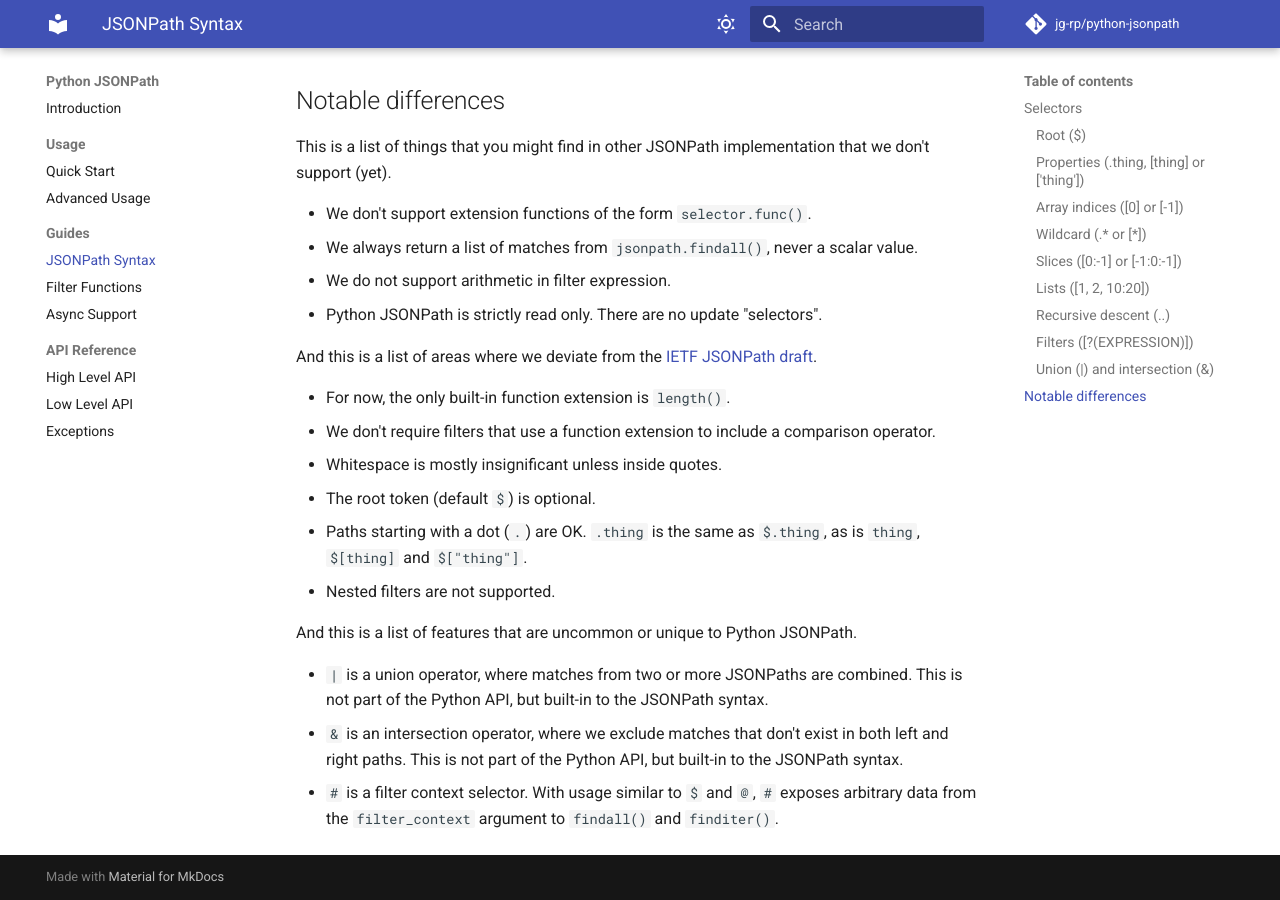
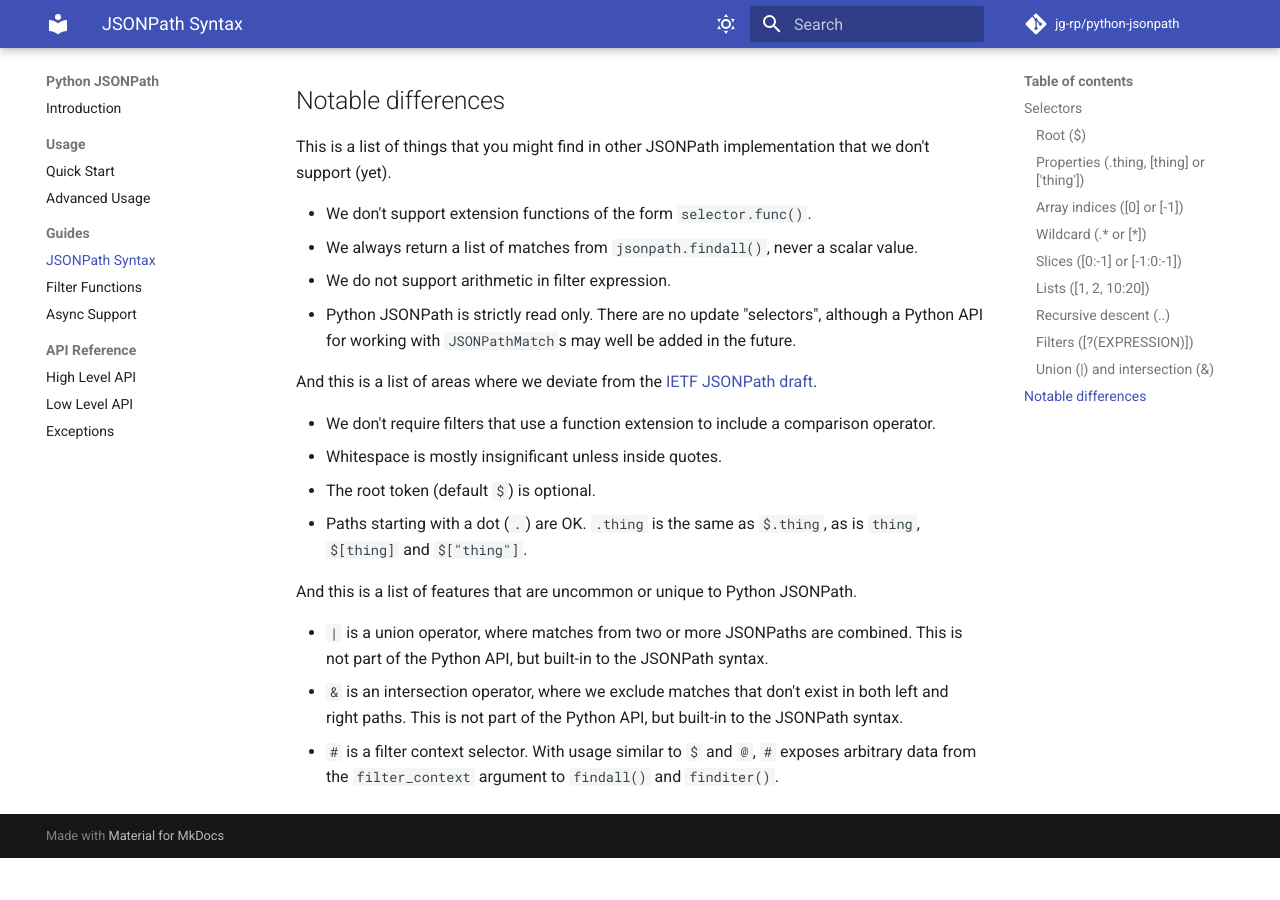
Before and after one commit to jg-rp/python-jsonpath, an MkDocs documentation site: the page built from docs/syntax.md, in a window 1280 px wide and 900 px high, scrolled down 3562 px. Built offline with MkDocs 1.6.1 and Material for MkDocs 9.7.7, drawn with Linux system fonts in a browser that asks for light colours; comment, search, counter and statistics services are not loaded; after the commit the page ends 4420 px from its top, so only the background shows below that.

Commit message:
Update notable differences.

```diff
--- a/docs/syntax.md
+++ b/docs/syntax.md
@@ -157,16 +157,14 @@ This is a list of things that you might find in other JSONPath implementation th
 - We don't support extension functions of the form `selector.func()`.
 - We always return a list of matches from `jsonpath.findall()`, never a scalar value.
 - We do not support arithmetic in filter expression.
-- Python JSONPath is strictly read only. There are no update "selectors".
+- Python JSONPath is strictly read only. There are no update "selectors", although a Python API for working with `JSONPathMatch`s may well be added in the future.
 
 And this is a list of areas where we deviate from the [IETF JSONPath draft](https://datatracker.ietf.org/doc/html/draft-ietf-jsonpath-base-11).
 
-- For now, the only built-in function extension is `length()`.
 - We don't require filters that use a function extension to include a comparison operator.
 - Whitespace is mostly insignificant unless inside quotes.
 - The root token (default `$`) is optional.
 - Paths starting with a dot (`.`) are OK. `.thing` is the same as `$.thing`, as is `thing`, `$[thing]` and `$["thing"]`.
-- Nested filters are not supported.
 
 And this is a list of features that are uncommon or unique to Python JSONPath.
 
```
Also changed, not shown: README.md (+1 -3 lines), LICENSE.txt.
